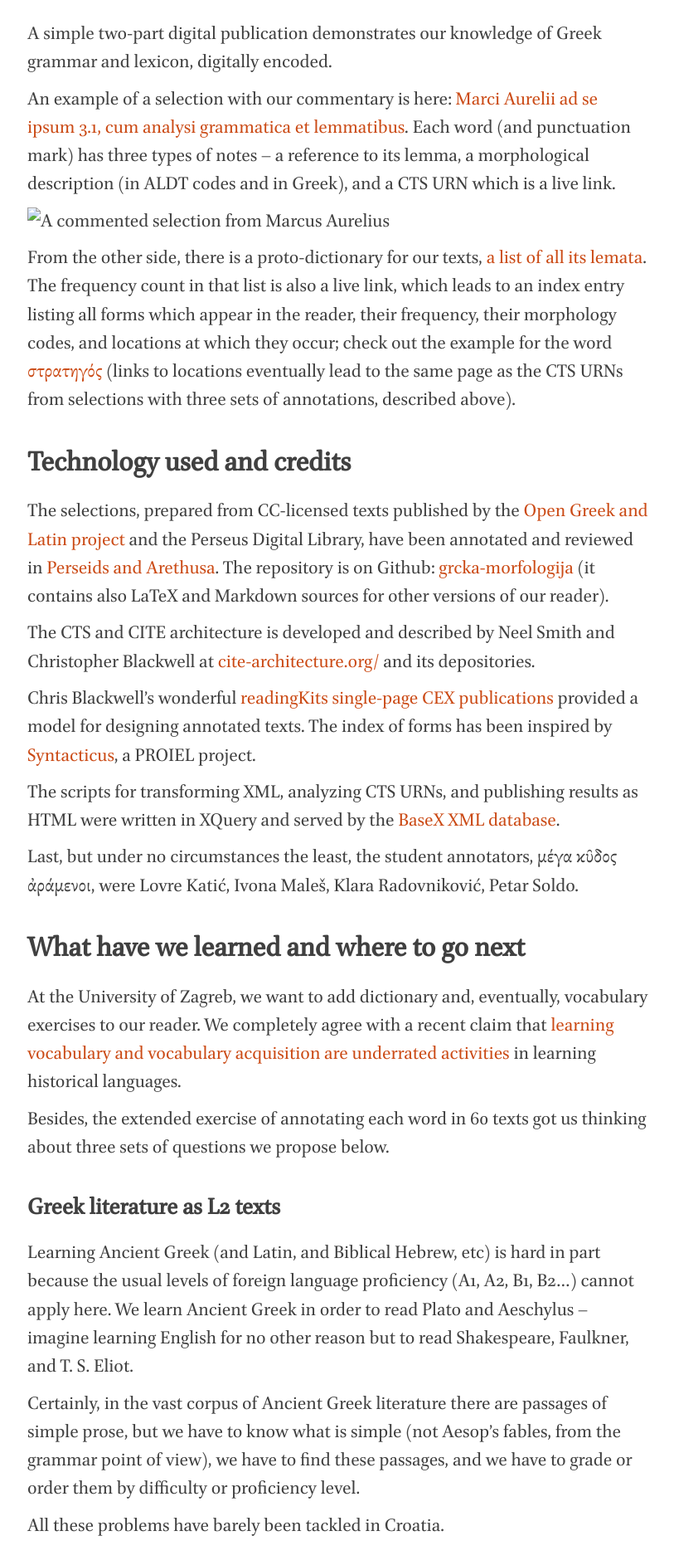
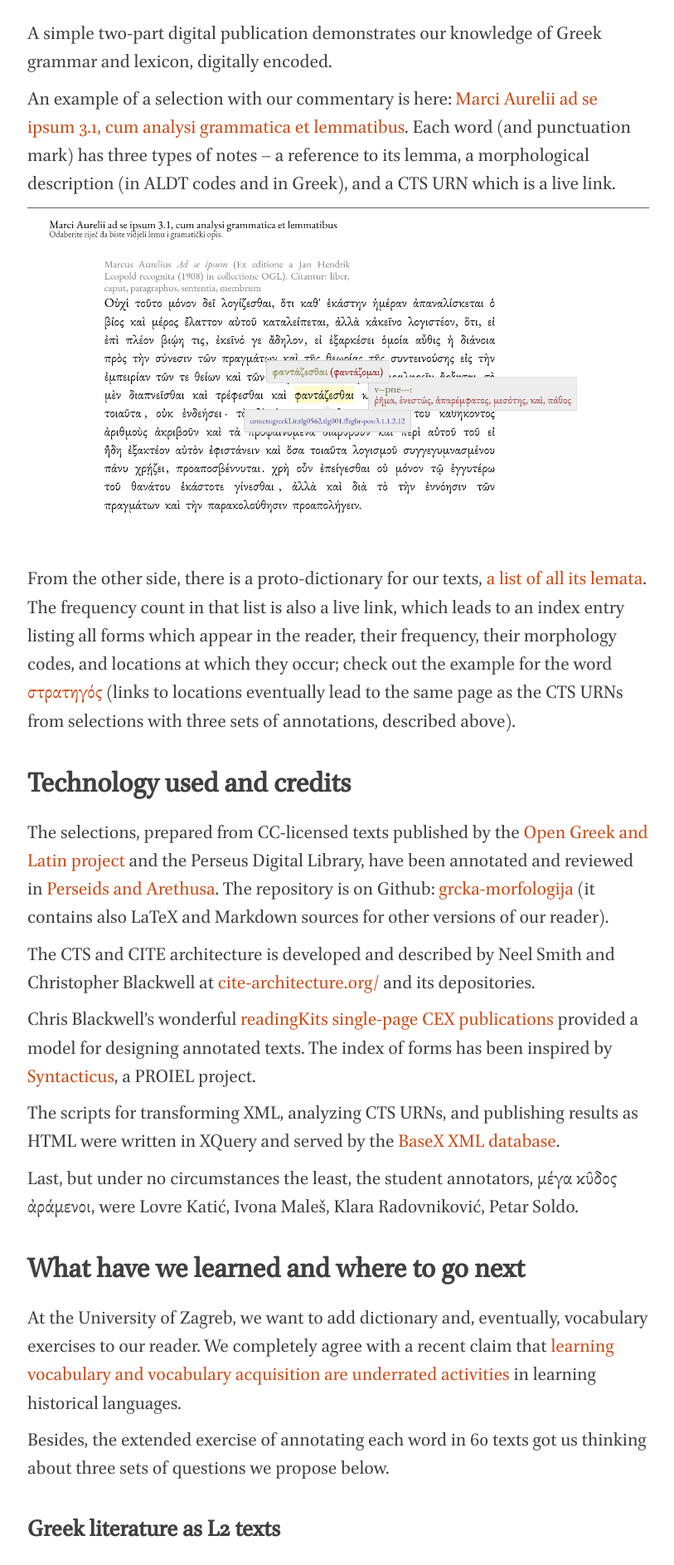
Before and after one commit to nevenjovanovic/nevenjovanovic.github.io, a Jekyll site: the page built from _posts/2019-12-30-grcmorf.markdown, in a window 1280 px wide. Shown: the part 1487-3373 px from the top of the page at 83% size, without its empty margins (232-1045 px from the left). Built offline with Jekyll 4.4.1, drawn with Linux system fonts in a browser that asks for light colours; nearby versions of some CDN libraries.

Commit message:
Add image to post

```diff
--- a/_posts/2019-12-30-grcmorf.markdown
+++ b/_posts/2019-12-30-grcmorf.markdown
@@ -19,7 +19,7 @@ A simple two-part digital publication demonstrates our knowledge of Greek gramma
 
 An example of a selection with our commentary is here: [Marci Aurelii ad se ipsum 3.1, cum analysi grammatica et lemmatibus](http://croala.ffzg.unizg.hr/grcgram/marcusaurelius3-1.html). Each word (and punctuation mark) has three types of notes – a reference to its lemma, a morphological description (in ALDT codes and in Greek), and a CTS URN which is a live link.
 
-![A commented selection from Marcus Aurelius](img/marcusaurelius-annotated.png "A selection from Marcus Aurelius")
+![A commented selection from Marcus Aurelius]({{ site.url }}/img/marcusaurelius-annotated.png "A selection from Marcus Aurelius")
 
 From the other side, there is a proto-dictionary for our texts, [a list of all its lemata](http://croala.ffzg.unizg.hr/basex/grcmorf-lemmata). The frequency count in that list is also a live link, which leads to an index entry listing all forms which appear in the reader, their frequency, their morphology codes, and locations at which they occur; check out the example for the word [στρατηγός](http://croala.ffzg.unizg.hr/basex/grcmorf-occur/%CF%83%CF%84%CF%81%CE%B1%CF%84%CE%B7%CE%B3%CF%8C%CF%82) (links to locations eventually lead to the same page as the CTS URNs from selections with three sets of annotations, described above).
 
```
